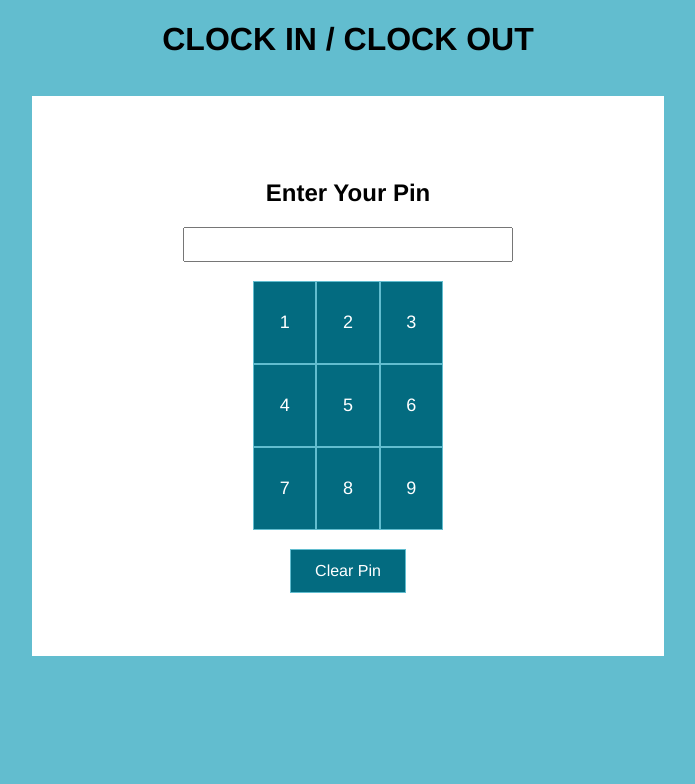
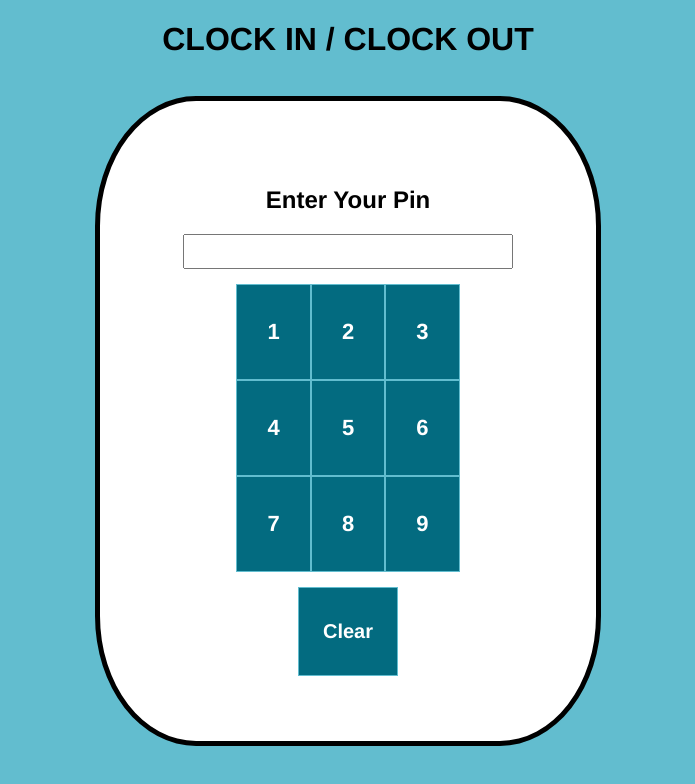
Before and after one commit to Nikhil-Naikar/Clock-In-Clock-Out, a Vue app in the folder frontend/: page /login in a window 1280 px wide. Shown: the top 784 px of the page, without its empty margins (292-987 px from the left). Built offline with nearby package versions, Linux system fonts and the light colour scheme.

Commit message:
Update LogIn.vue

```diff
--- a/frontend/src/pages/LogIn.vue
+++ b/frontend/src/pages/LogIn.vue
@@ -5,10 +5,10 @@
             <input id="pin" name="pin" type="text" v-model="enteredPin"/>
         </div>
         <div class="pin-layout">
-            <base-button v-for="dig in digits" :key="dig" @click="updateEnteredPin(dig)"><p>{{dig}}</p></base-button>
+            <base-button v-for="dig in digits" :key="dig" @click="updateEnteredPin(dig)"><p class="large-text">{{dig}}</p></base-button>
         </div>
         <div>
-            <base-button @click="clearEnteredPin">Clear Pin</base-button>
+            <base-button @click="clearEnteredPin"><p class="standard-text">Clear</p></base-button>
         </div>
     </div>
 </template>
@@ -51,22 +51,31 @@ export default {
   display: flex;
   flex-direction: column;
   align-items: center; /* Vertically center the content */
-  height: 70vh; /* Set the height to 100% of the viewport height for vertical centering */
+  height: 80vh; /* Set the height to 100% of the viewport height for vertical centering */
   justify-content: center; /* Center content both horizontally and vertically */
   background-color: white;
   margin-top: 3%;
-  margin-left: 25%;
-  margin-right: 25%;
+  margin-left: 30%;
+  margin-right: 30%;
+  border-radius: 20%;
+  border: 5px solid black;
 }
 
 .pin-layout{
     display: grid;
     grid-template-columns: repeat(3, 1fr);
-    width: 30%;
+    width: 45%;
     margin: 3%;
 }
-p {
-    font-size: large;
+
+.large-text {
+    font-size: 22px;
+    font-weight: bold;
+}
+
+.standard-text {
+    font-size: 20px;
+    font-weight: bold;
 }
 
 input{
```
